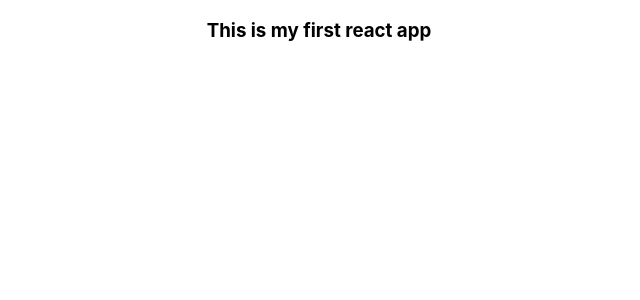
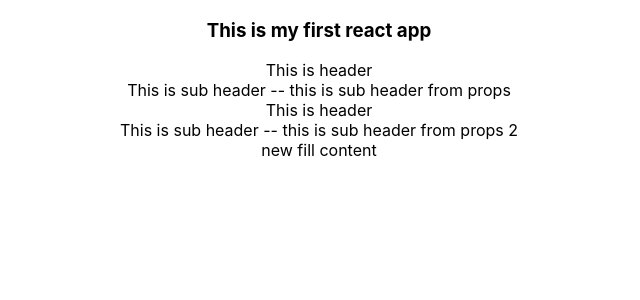
Before and after one commit to savirafatika/React-basicexe, a React (Create React App) app: page / in a window 1280 px wide. Shown: the top 300 px of the page, without its empty margins (321-961 px from the left). Built offline with nearby package versions, Linux system fonts and the light colour scheme.

Commit message:
functional component and props

```diff
--- a/src/App.js
+++ b/src/App.js
@@ -1,12 +1,52 @@
 import logo from './logo.svg';
 import './App.css';
+import Content from './component/Content'
+
+function Header(props) {
+  return (
+    <div>
+      This is header
+      <div>This is sub header -- {props.subHeader} </div>
+    </div>
+  )
+}
+
+// function Content(props) {
+//   if (props.fillContent) {
+//     let newFillContent = "new fill content"
+//     return (
+//       <div>
+//         {/* {props.fillContent ? "available" : "unavailable"} */}
+//         {/* {props.fillContent} */}
+//         {newFillContent}
+//       </div>
+//     )
+//   } else {
+//     return null
+//   }
+// }
 
 function App() {
   return (
     <div className="App">
       <h3>This is my first react app</h3>
+      {/* contoh pemanggilan component header dan content */}
+      {/* <Header /> */}
+      {/* contoh pemanggilan nama props */}
+      <Header subHeader={"this is sub header from props"} />
+      <Header subHeader={"this is sub header from props 2"} />
+      <Content fillContent={"this is from props fillContent"} />
     </div>
-  );
+  )
 }
 
 export default App;
+
+// component dapat disimpan ke dalam fungsi / semua didalam fungsi bisa disebut component
+// pada 1 fungsi hanya bisa returning 1 component, jika > 1 component dimasukkan saja kedalam component menjadi subcomponent contoh seperti fungsi Header
+// Props = “model” data yang memiliki fungsi ganda yaitu selain untuk menyimpan data, Props juga berfungsi untuk “melempar data” antar components view jika ada perubahan data di state.
+// state = variabel / properti
+// tulis param "props" untuk mendefinisikan props subHeader di dalam component
+// nama props dapat diisi dengan nilai dinamis, contoh seperti subHeader={"this is sub header ..."}
+// props bisa diiberi kondisi percabangan, bisa didalam component yg di return atau bisa diluar return
+// jika memanggil component diluar file ini import dulu nama filenya lalu baru panggil nama component nya
--- /dev/null
+++ b/src/component/Content.jsx
@@ -0,0 +1,16 @@
+function Content(props) {
+   if (props.fillContent) {
+      let newFillContent = "new fill content"
+      return (
+         <div>
+            {/* {props.fillContent ? "available" : "unavailable"} */}
+            {/* {props.fillContent} */}
+            {newFillContent}
+         </div>
+      )
+   } else {
+      return null
+   }
+}
+
+export default Content
```
Also changed, not shown: 1 other file (tests, documents, lock files or other folders).
